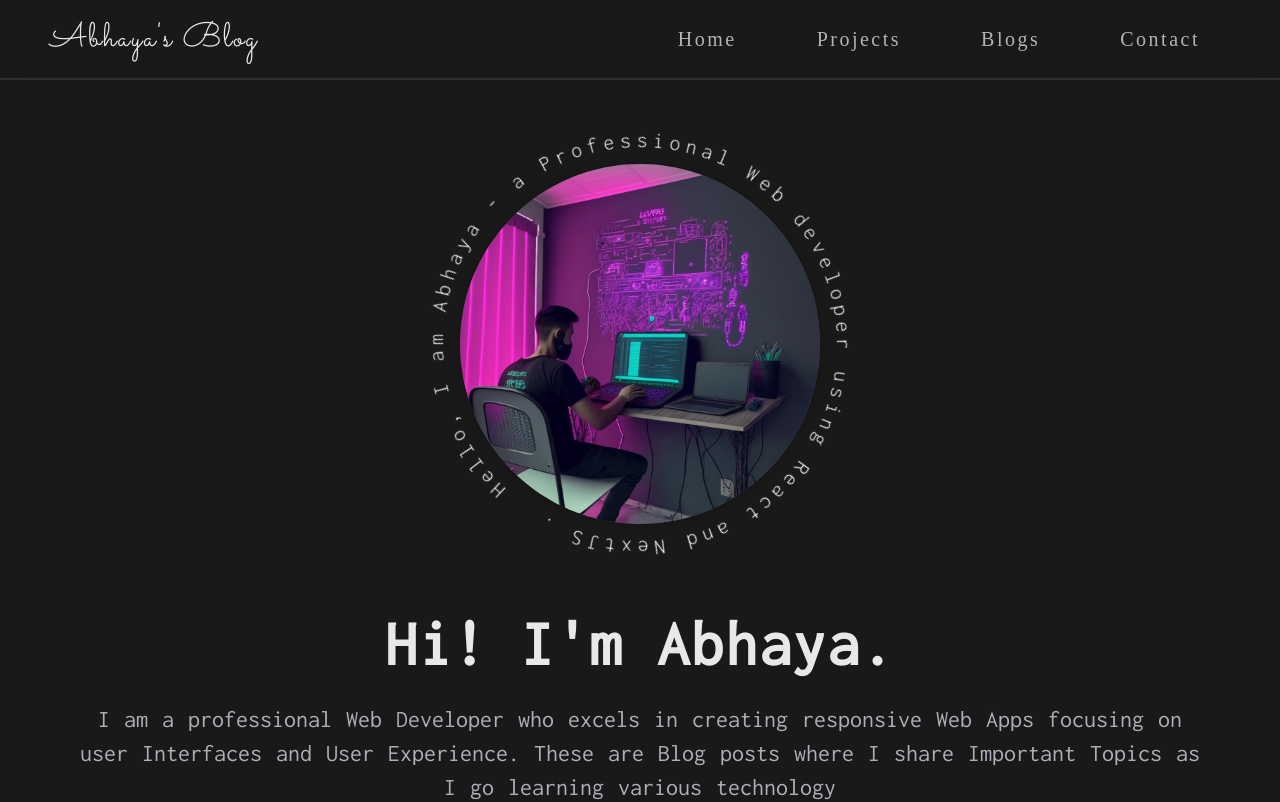
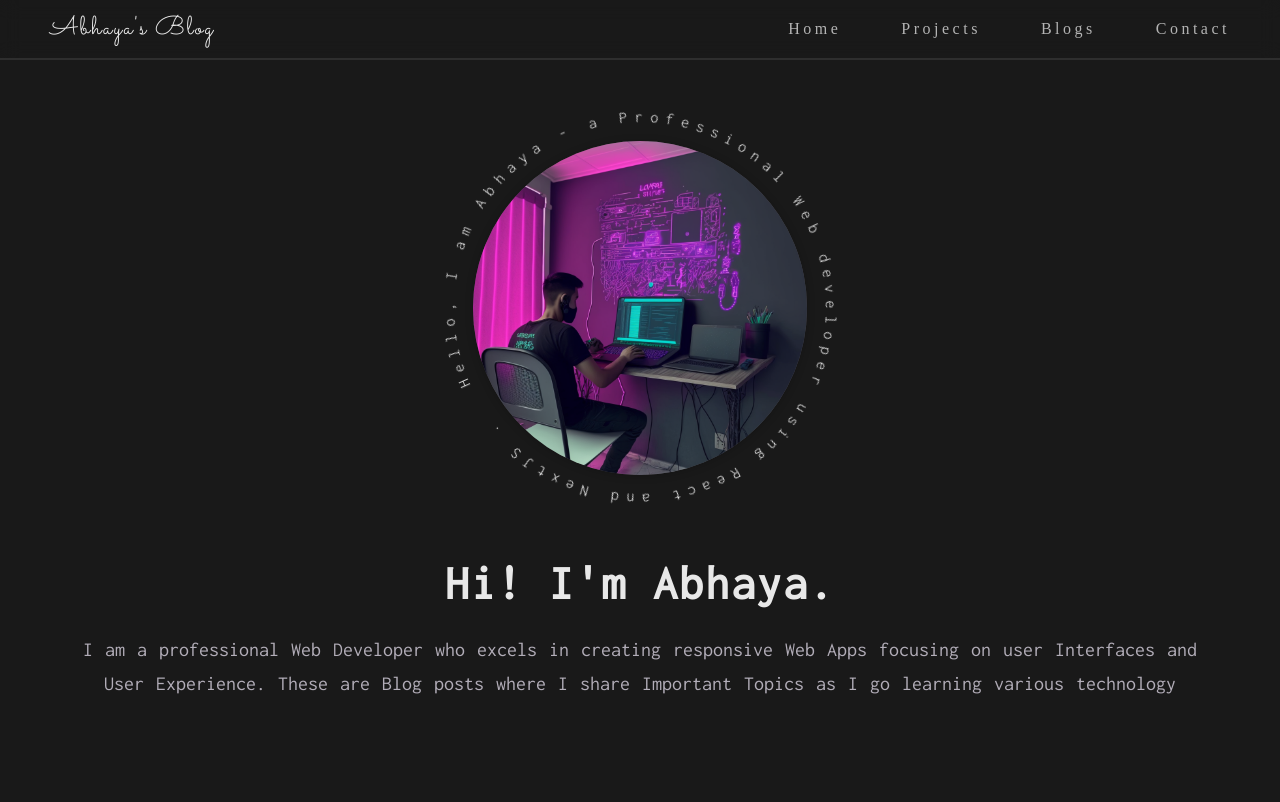
Before and after one commit to AbhayaShankar/portfolio, a Next.js app: page / in a window 1280 px wide. Shown: the top 802 px of the page. Built offline with nearby package versions, Linux system fonts and the light colour scheme; a web font is replaced by a local one.

Commit message:
css updating

```diff
--- a/components/HomePage/Hero.module.css
+++ b/components/HomePage/Hero.module.css
@@ -1,5 +1,5 @@
 .hero {
-  --radius: 27vmin;
+  --radius: 25vmin;
   --frame-size: calc(var(--radius) / 3);
   --d-outer: calc(var(--radius) * 2);
   --d-inner: calc(var(--d-outer) - var(--frame-size));
@@ -43,14 +43,14 @@
   width: 100%;
   height: 100%;
   font-family: "Inconsolata", monospace;
-  animation: rotateText 15s linear infinite;
+  animation: rotateText 18s linear infinite;
 }
 
 .text span {
   position: absolute;
   letter-spacing: 1.2px;
   left: 50%;
-  font-size: 1.2em;
+  font-size: 16px;
   transform-origin: 0 var(--radius);
   font-weight: 300;
   filter: brightness(1.9);
@@ -65,7 +65,7 @@
 }
 
 .hero h1 {
-  font-size: var(--size-16);
+  font-size: var(--size-12);
   margin: var(--size-4) 0;
   color: var(--color-secondary);
   font-family: "Inconsolata", monospace;
@@ -75,7 +75,7 @@
 }
 
 .hero p {
-  font-size: var(--size-6);
+  font-size: var(--size-5);
   color: var(--color-grey-200);
   width: 100%;
   text-align: center;
--- a/components/layout/Navbar.module.css
+++ b/components/layout/Navbar.module.css
@@ -2,9 +2,9 @@
   display: flex;
   align-items: center;
   justify-content: space-between;
-  height: 80px;
+  height: 60px;
   width: 100%;
-  padding: 15px 80px 15px 50px;
+  padding: 15px 50px 15px 50px;
   background-color: var(--color-primary-2);
   color: white;
   border-bottom: 2px solid #2e2e2e;
@@ -16,7 +16,7 @@
 }
 
 .left_navbar p a {
-  font-size: 34px;
+  font-size: 26px;
   font-family: "Sacramento", cursive;
   letter-spacing: 1.75px;
   font-weight: 500;
@@ -27,17 +27,18 @@
 .right_navbar ul {
   display: flex;
   align-items: center;
-  gap: 80px;
+  gap: 60px;
 }
 
 .right_navbar ul li {
   list-style-type: none;
-  font-size: 20px;
+  font-size: 16px;
   font-family: "Rubik Glitch", cursive;
   color: #b4b4b4;
-  letter-spacing: 2.5px;
+  letter-spacing: 3.5px;
   cursor: pointer;
   transition: color 0.3s ease;
+  font-weight: 500;
 }
 
 .right_navbar ul li:hover {
--- a/components/posts/PostItem.jsx
+++ b/components/posts/PostItem.jsx
@@ -12,6 +12,8 @@ const PostItem = (props) => {
     year: "numeric",
   });
 
+  const textCount = excerpt.length;
+
   const imagePath = `/posts/${slug}/${image}`;
 
   return (
@@ -22,14 +24,14 @@ const PostItem = (props) => {
             src={imagePath}
             alt={title}
             width={275}
-            height={250}
+            height={200}
             // layout="responsive"
           />
         </div>
         <div className={classes.content}>
           <time>{formattedDate}</time>
           <h3>{title}</h3>
-          <p>{excerpt}</p>
+          <p className={textCount > 150 ? classes.ellipsis : ""}>{excerpt}</p>
         </div>
       </Link>
     </li>
--- a/components/posts/PostItem.module.css
+++ b/components/posts/PostItem.module.css
@@ -48,3 +48,9 @@
 .content p {
   line-height: var(--size-6);
 }
+
+.ellipsis {
+  white-space: nowrap;
+  overflow: hidden;
+  text-overflow: ellipsis;
+}
```
